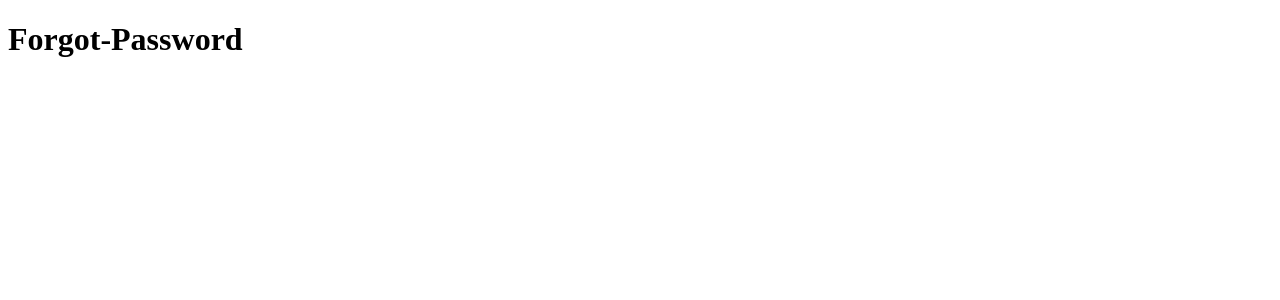
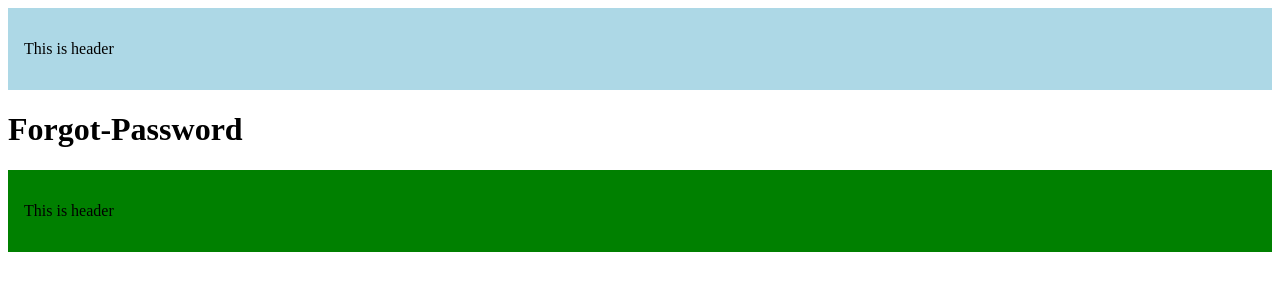
Before and after one commit to ashokneupane100/learnNextJS, a Next.js app in the folder routing-demo/: page /forgot-password in a window 1280 px wide. Shown: the top 300 px of the page. Built offline with nearby package versions, Linux system fonts and the light colour scheme.

Commit message:
14. Layout in Next.js

```diff
--- a/routing-demo/src/app/layout.js
+++ b/routing-demo/src/app/layout.js
@@ -6,7 +6,20 @@ export const metadata = {
 export default function RootLayout({ children }) {
   return (
     <html lang="en">
-      <body>{children}</body>
+      <body>
+        <header
+          style={{backgroundColor:"lightblue",padding:"1rem"}}>
+          <p>This is header</p>
+        </header>
+
+        {children}
+
+        <footer
+          style={{backgroundColor:"green",padding:"1rem"}}>
+          <p>This is header</p>
+        </footer>
+
+        </body>
     </html>
   )
 }
```
